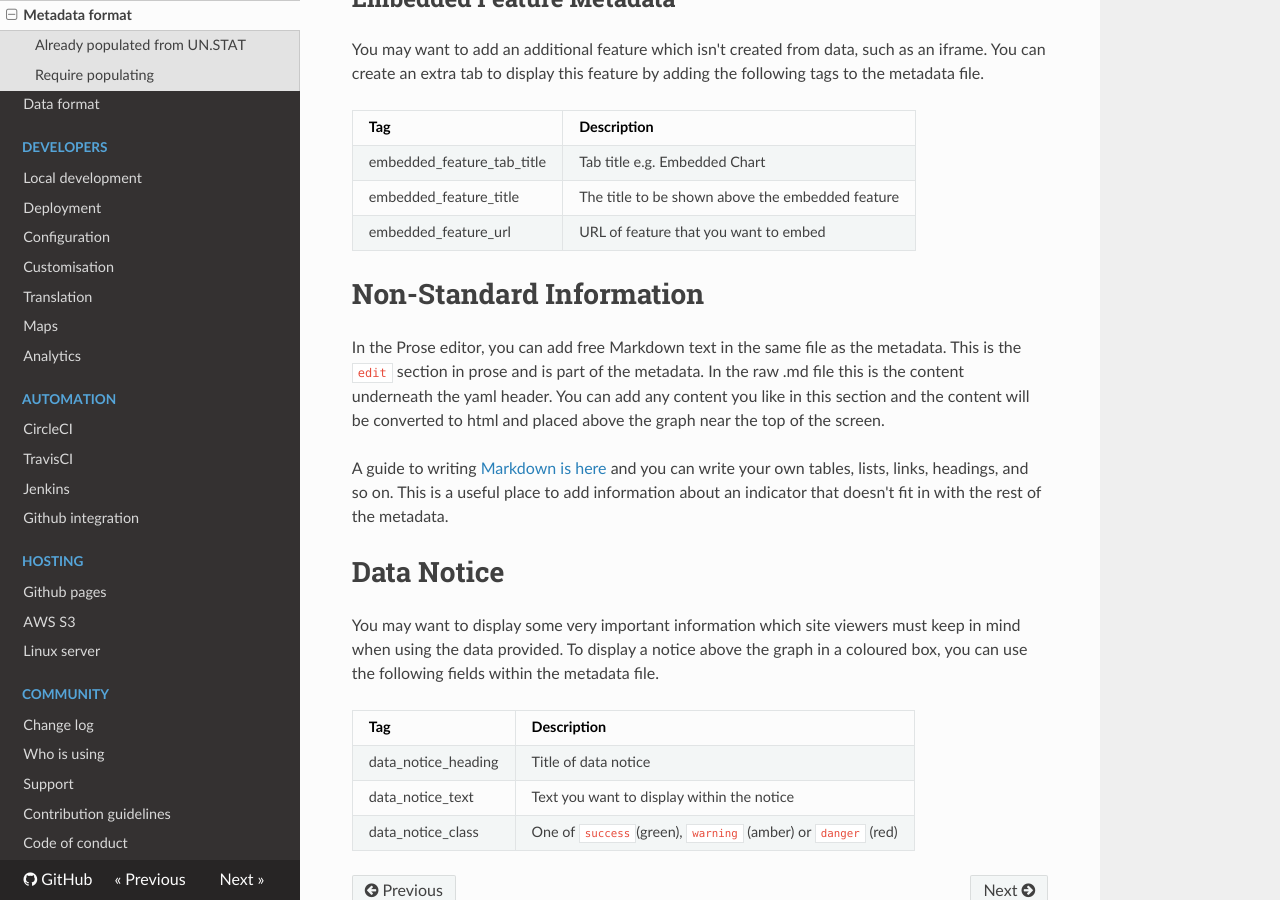
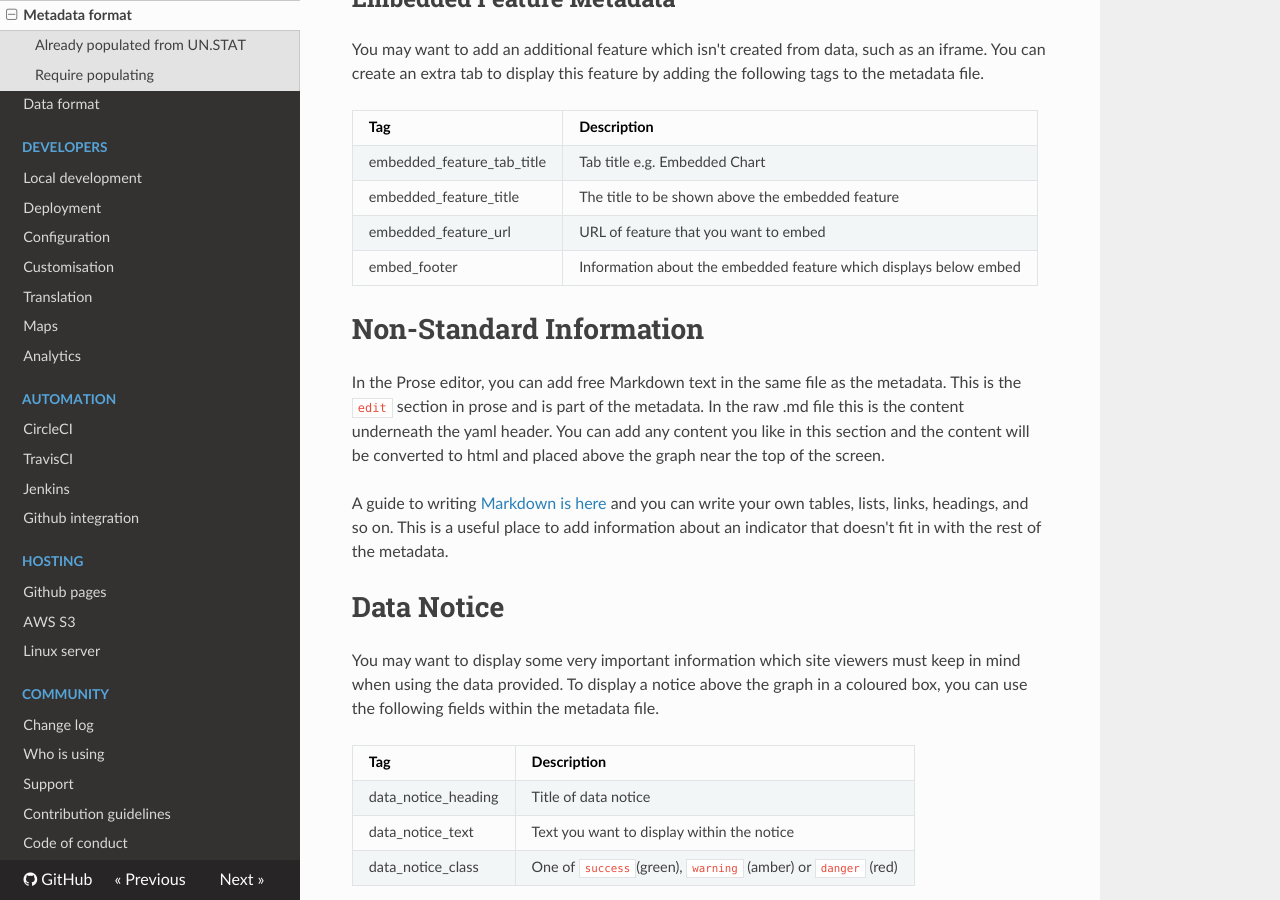
Before and after one commit to open-sdg/open-sdg, an MkDocs documentation site: the page built from docs/metadata-format.md, in a window 1280 px wide and 900 px high, scrolled down 4108 px. Built offline with MkDocs 1.6.1, drawn with Linux system fonts in a browser that asks for light colours; nearby versions of some CDN libraries; old or Windows-style settings are respelled for this version of MkDocs.

Commit message:
Update metadata-format.md

```diff
--- a/docs/metadata-format.md
+++ b/docs/metadata-format.md
@@ -143,6 +143,7 @@ You may want to add an additional feature which isn't created from data, such as
 | embedded_feature_tab_title          | Tab title e.g. Embedded Chart                    |
 | embedded_feature_title              | The title to be shown above the embedded feature |
 | embedded_feature_url                | URL of feature that you want to embed            |
+| embed_footer                        | Information about the embedded feature which displays below embed |
 
 # Non-Standard Information
 
```
